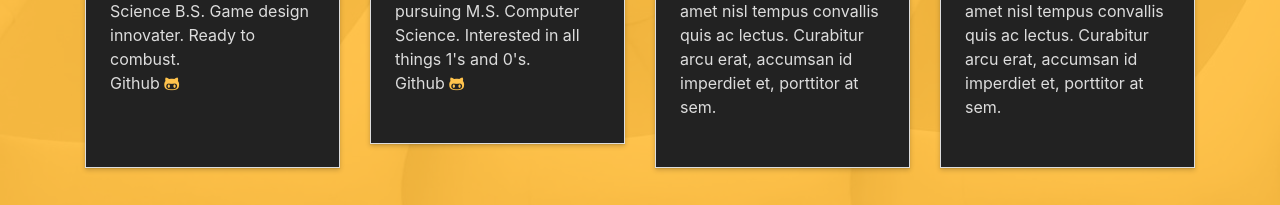
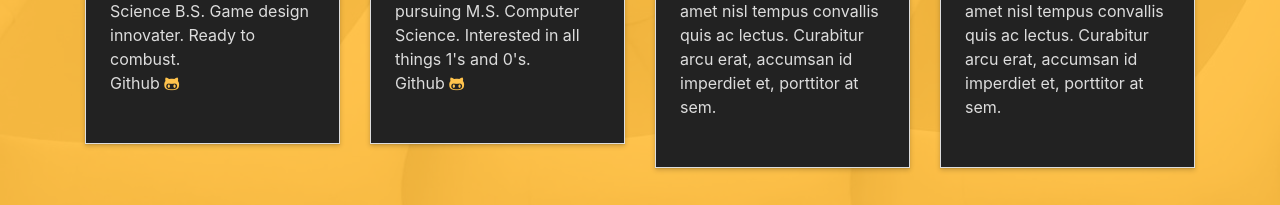
Before and after one commit to MollyWhopStudios/MollyWhopStudios.github.io, a plain HTML site: page index.html in a window 1280 px wide. Shown: the part 2042-2247 px from the top of the page. Drawn offline with Linux system fonts and the light colour scheme; files whose address does not match are found by name.

Commit message:
remove spacer

```diff
--- a/index.html
+++ b/index.html
@@ -166,7 +166,7 @@
   	        <p style="color: #ddd; font-size: 1rem;">
               <strong style="color: #ffc34d";>Name: </strong>Hieu Nguyen<br>
               <strong style="color: #ffc34d;">Bio: </strong>CSUCI Computer Science B.S. Game design innovater. Ready to combust.<br>
-              <a style="color: #ddd" href="https://github.com/narpskii">Github <i style="color: #ffc34d" class="fa fa-github-alt"></i><br><br></a>
+              <a style="color: #ddd" href="https://github.com/narpskii">Github <i style="color: #ffc34d" class="fa fa-github-alt"></i></a>
             </p>
       	  </div>
       	</div>
```
